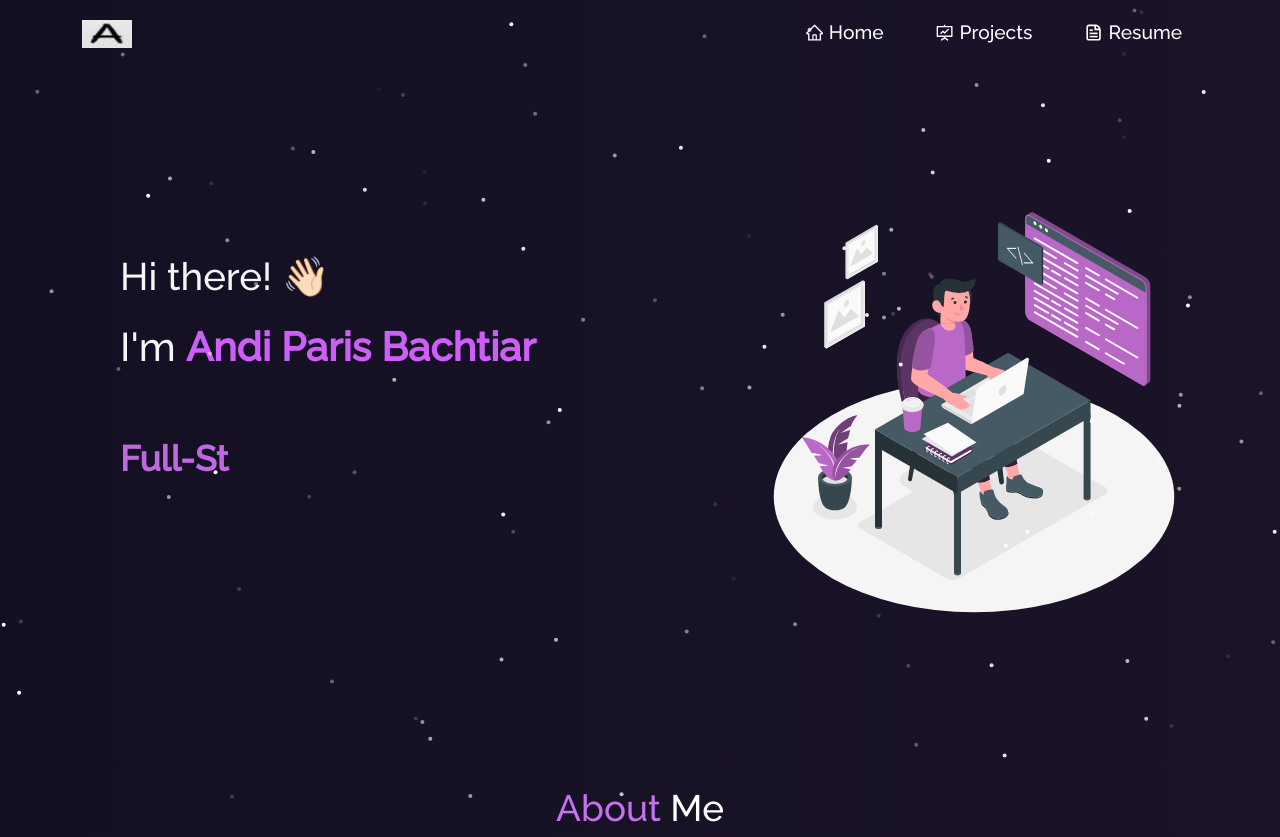
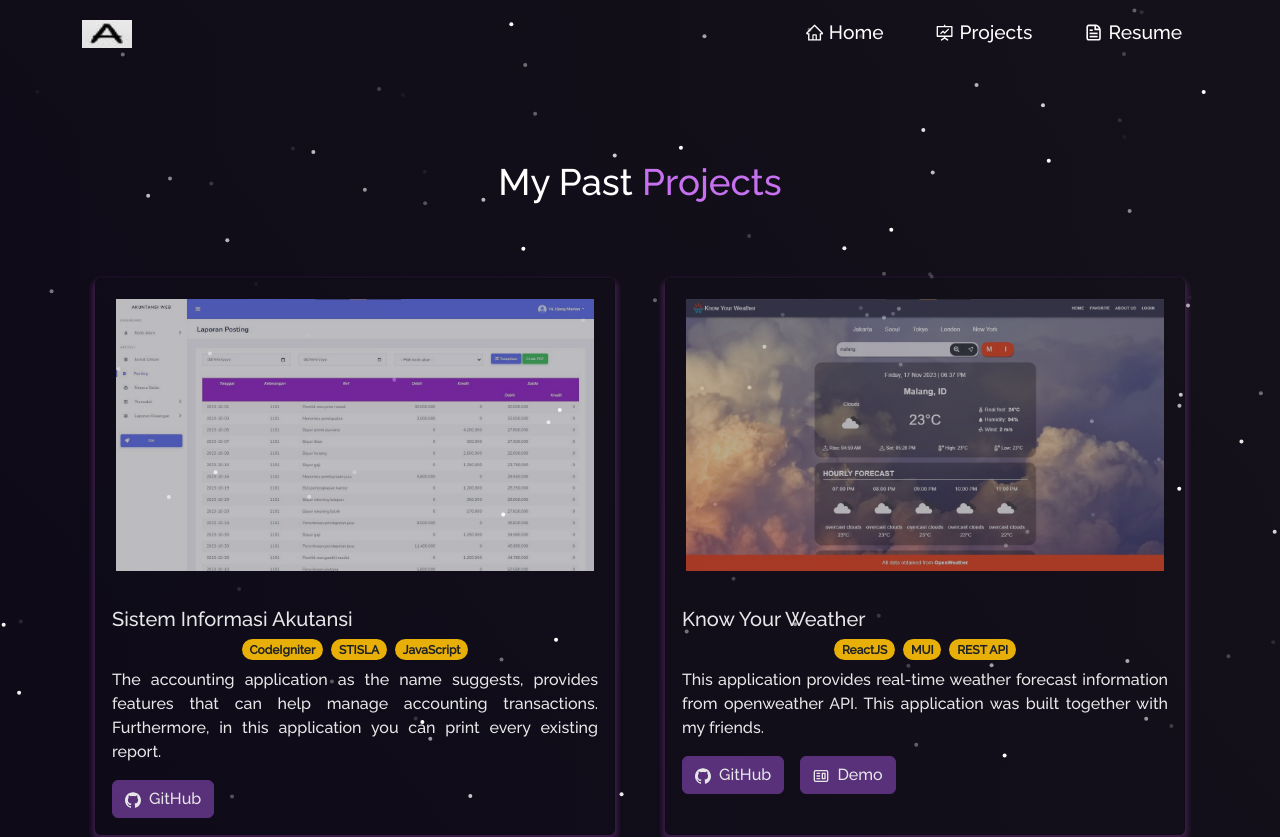
Before and after one commit to andiparis/portfolio--reactjs, a React (Vite) app: page /projects in a window 1280 px wide. Before the commit this address led to /. Shown: the top 837 px of the page. Built offline with nearby package versions, Linux system fonts and the light colour scheme.

Commit message:
Add projects page

```diff
--- a/src/App.jsx
+++ b/src/App.jsx
@@ -1,6 +1,7 @@
 import React from 'react';
 import { BrowserRouter, Routes, Route, Navigate } from 'react-router-dom';
 import Home from './pages/Home';
+import Projects from './pages/Projects';
 import Navbar from './components/layouts/Navbar';
 import 'bootstrap/dist/css/bootstrap.min.css';
 import './styles/styles.css';
@@ -11,6 +12,8 @@ function App() {
       <Navbar />
       <Routes>
         <Route path="/" element={<Home />} />
+        <Route path="/home" element={<Home />} />
+        <Route path="/projects" element={<Projects />} />
         <Route path="*" element={<Navigate to="/" />} />
       </Routes>
     </BrowserRouter>
--- /dev/null
+++ b/src/components/projects/ProjectCard.jsx
@@ -0,0 +1,47 @@
+import React from 'react';
+import { Card, Button, Stack, Badge } from 'react-bootstrap';
+import { SiGithub } from 'react-icons/si';
+import { CgWebsite } from 'react-icons/cg';
+
+function ProjectCard(props) {
+  return (
+    <Card className="project-card-view">
+      <Card.Img src={props.img} alt="Project Image" variant="top" />
+      <Card.Body>
+        <Card.Title>{props.name}</Card.Title>
+        <Stack
+          direction="horizontal"
+          gap={2}
+          className="justify-content-center m-2"
+        >
+          {props.tech.map((tech) => (
+            <Badge pill bg="warning" text="dark">
+              {tech}
+            </Badge>
+          ))}
+        </Stack>
+        <Card.Text style={{ textAlign: 'justify' }}>
+          {props.description}
+        </Card.Text>
+        <Button href={props.github} target="_blank" variant="primary">
+          <SiGithub />
+          &nbsp; GitHub
+        </Button>
+
+        {props.demo && (
+          <Button
+            href={props.demo}
+            target="_blank"
+            variant="primary"
+            style={{ marginLeft: '1rem' }}
+          >
+            <CgWebsite />
+            &nbsp; Demo
+          </Button>
+        )}
+      </Card.Body>
+    </Card>
+  );
+}
+
+export default ProjectCard;
--- /dev/null
+++ b/src/pages/Projects.jsx
@@ -0,0 +1,29 @@
+import React from 'react';
+import { Container, Row, Col } from 'react-bootstrap';
+import Particle from '../components/layouts/Particle';
+import ProjectCard from '../components/projects/ProjectCard';
+import { getProjectsData } from '../utils/data';
+
+function Projects() {
+  const projects = getProjectsData();
+
+  return (
+    <Container fluid className="project-section">
+      <Particle />
+      <Container>
+        <h1 className="project-heading">
+          My Past <span className="purple">Projects</span>
+        </h1>
+        <Row className="justify-content-center pb-2">
+          {projects.map((project, index) => (
+            <Col md={6} xs={12} className="project-card">
+              <ProjectCard key={index} {...project} />
+            </Col>
+          ))}
+        </Row>
+      </Container>
+    </Container>
+  );
+}
+
+export default Projects;
```
